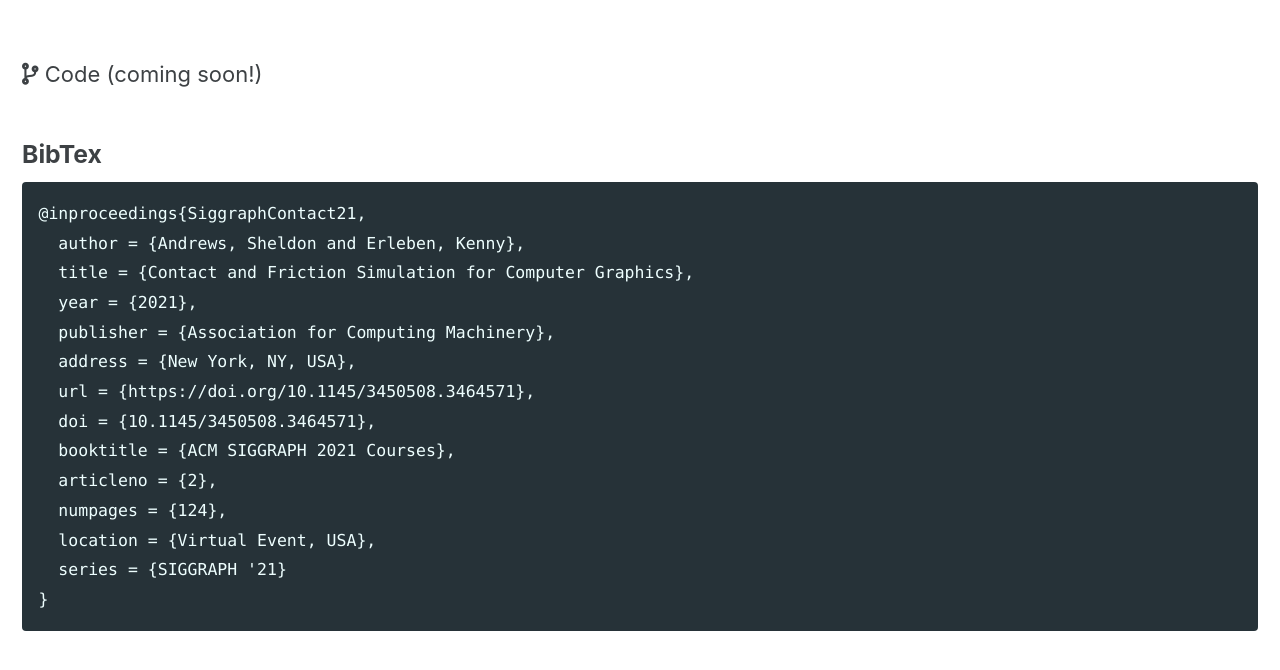
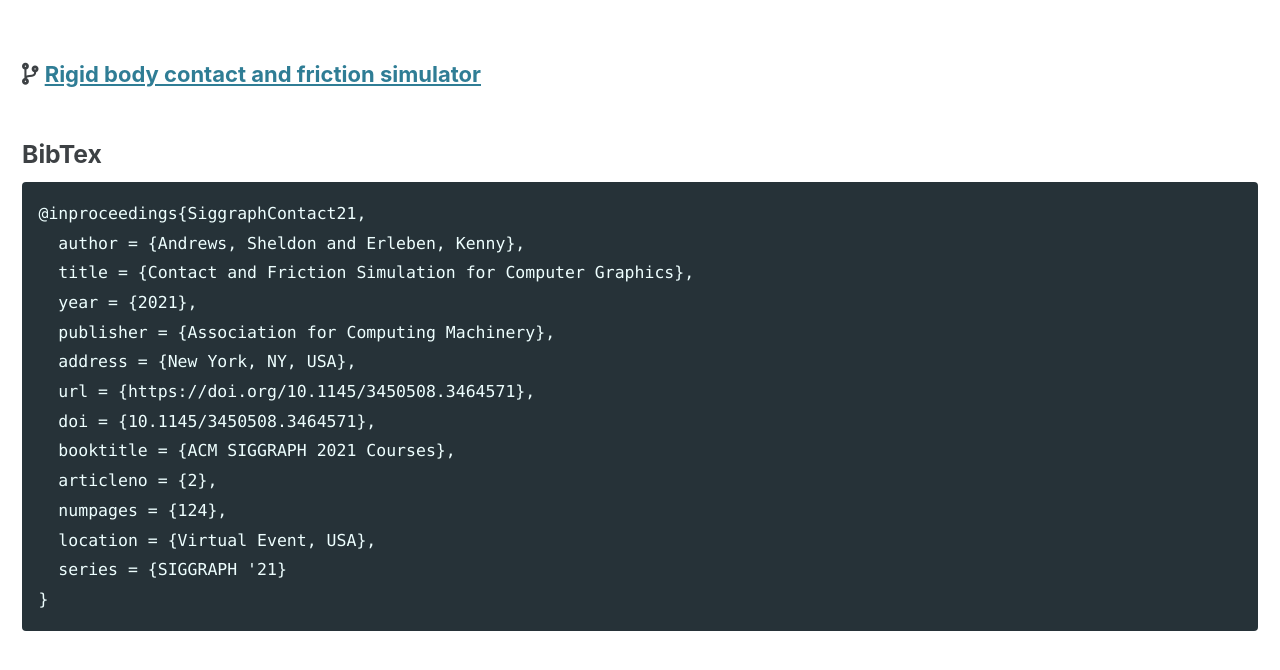
Before and after one commit to siggraphcontact/siggraphcontact.github.io, a Jekyll site: the page built from index.md, in a window 1280 px wide and 900 px high, scrolled down 2149 px, cut to the strip 199-869 px from the top of the window. Built offline with Jekyll 4.4.1, drawn with Linux system fonts in a browser that asks for light colours; cached includes are drawn as plain includes.

Commit message:
update link to rigid body contact code

````diff
--- a/index.md
+++ b/index.md
@@ -52,7 +52,7 @@ This course covers fundamental topics on the nature of contact modeling and simu
 <br/>
 
 <i class="fa fa-code-fork" aria-hidden="true"></i>
-Code (coming soon!)
+[**Rigid body contact and friction simulator**](https://github.com/sheldona/contactFrictionSim)
 
 ### BibTex
 ```
````
